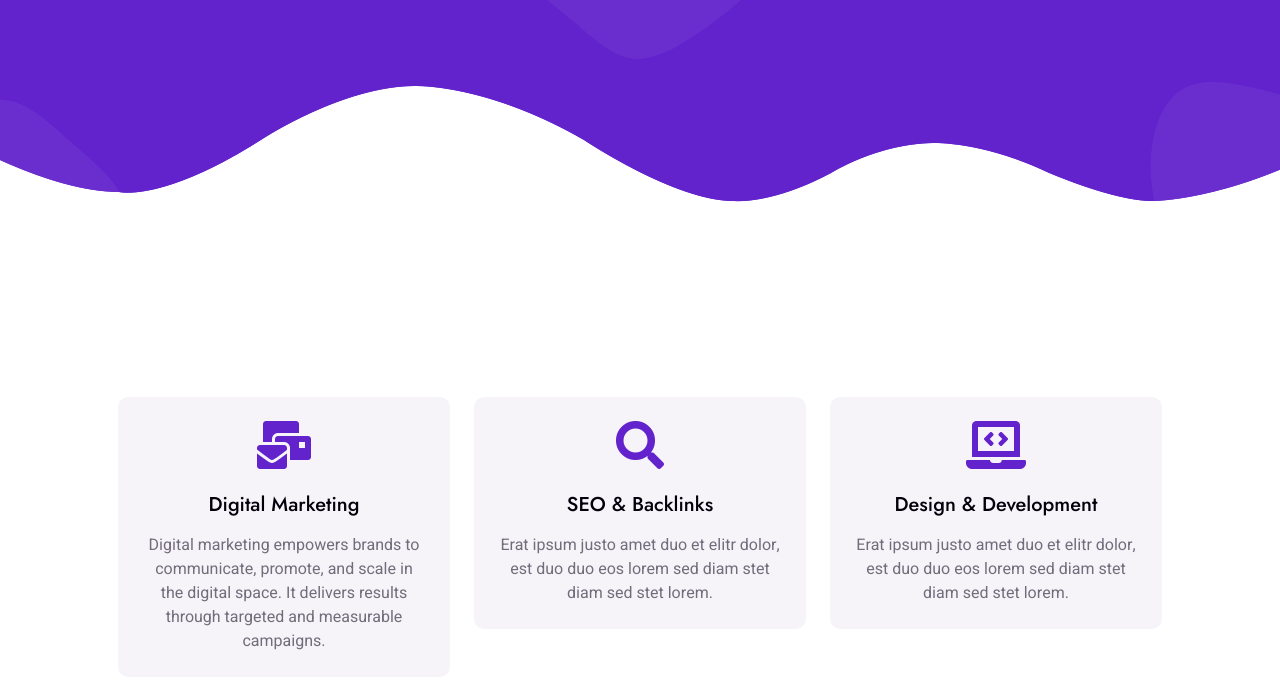
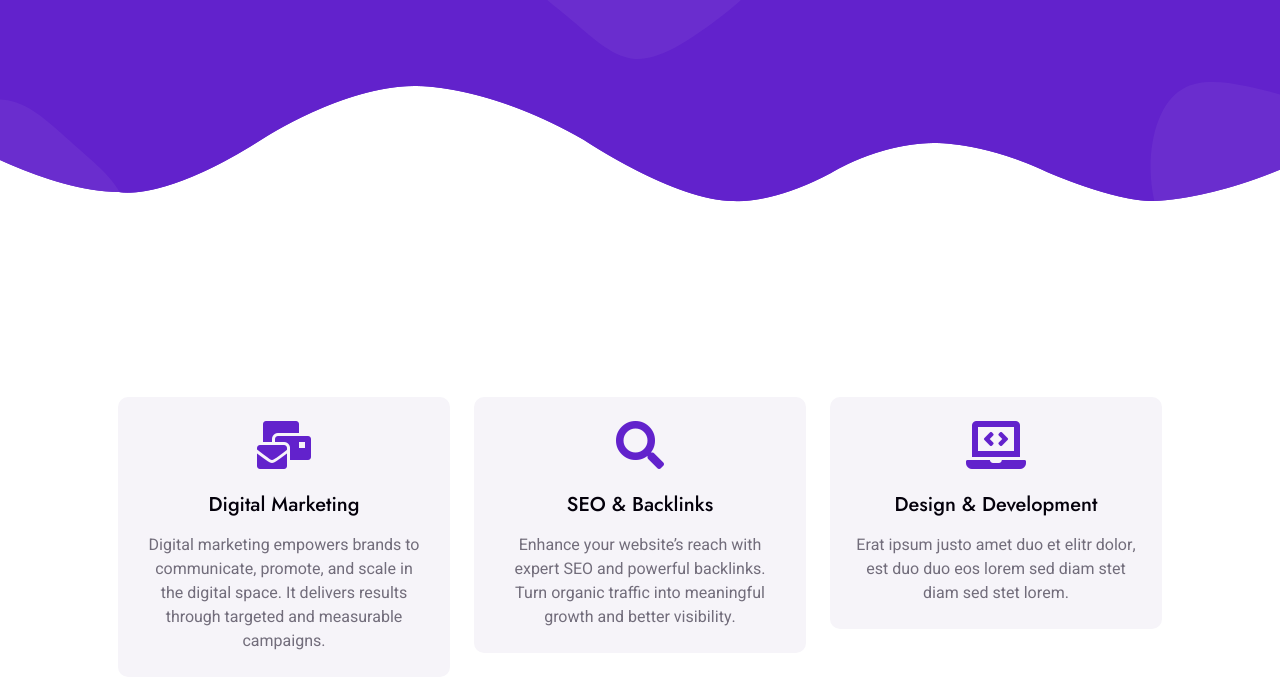
Before and after one commit to Kavins-10/Kavin.digital, a plain HTML site: page about.html in a window 1280 px wide. Shown: the part 292-980 px from the top of the page. Drawn offline with nearby package versions, Linux system fonts and the light colour scheme.

Commit message:
Update about.html

```diff
--- a/about.html
+++ b/about.html
@@ -133,7 +133,7 @@
                         <div class="feature-item bg-light rounded text-center p-4">
                             <i class="fa fa-3x fa-search text-primary mb-4"></i>
                             <h5 class="mb-3">SEO & Backlinks</h5>
-                            <p class="m-0">Erat ipsum justo amet duo et elitr dolor, est duo duo eos lorem sed diam stet diam sed stet lorem.</p>
+                            <p class="m-0">Enhance your website’s reach with expert SEO and powerful backlinks. Turn organic traffic into meaningful growth and better visibility.</p>
                         </div>
                     </div>
                     <div class="col-lg-4 wow fadeInUp" data-wow-delay="0.5s">
```
